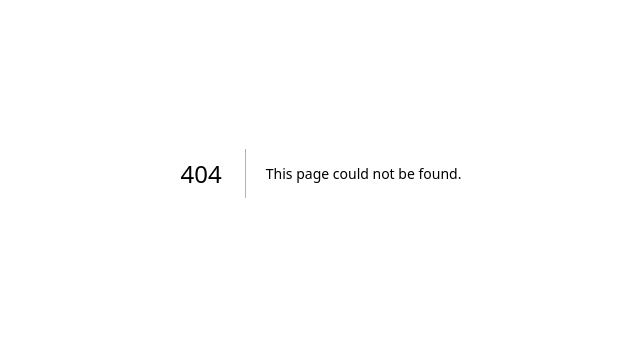
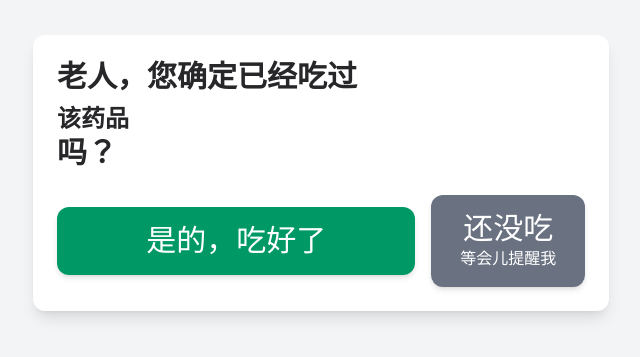
Before and after one commit to witch-00/drug-eat-app, a Next.js app: page /elderly/confirm in a window 1280 px wide. Before the commit this address had no page. Shown: the part 227-584 px from the top of the page, without its empty margins (319-959 px from the left). Built offline with nearby package versions, Linux system fonts and the light colour scheme.

Commit message:
v3: 完成第二个页面（吃药确认页），可正常访问

```diff
--- /dev/null
+++ b/app/elderly/confirm/page.tsx
@@ -0,0 +1,131 @@
+"use client";
+
+import React, { useMemo, useState } from "react";
+import { useRouter, useSearchParams } from "next/navigation";
+
+// TypeScript 类型（复用主页面类型定义）
+type Medication = {
+  name: string;
+  quantity: number;
+  unit?: string;
+};
+
+type ScheduleItem = {
+  time: string; // "08:00"
+  label?: string; // "上午 8:00"
+  medications: Medication[];
+};
+
+type CheckInRecord = {
+  elderlyName: string;
+  scheduledTime: string; // "08:00"
+  scheduledLabel?: string;
+  actualTimeISO: string;
+  status: "completed" | string;
+};
+
+export default function ConfirmPage(): React.ReactElement {
+  const router = useRouter();
+  const searchParams = useSearchParams();
+  const [btnDisabled, setBtnDisabled] = useState(false);
+
+  // 从 URL 查询参数读取数据：name, time, label, meds
+  // meds 可为 JSON 编码的数组，或以 | 分隔的药名列表
+  const elderlyName = searchParams.get("name") ?? "老人";
+  const scheduledTime = searchParams.get("time") ?? "08:00";
+  const scheduledLabel = searchParams.get("label") ?? undefined;
+  const medsRaw = searchParams.get("meds") ?? "";
+
+  const medications: Medication[] = useMemo(() => {
+    if (!medsRaw) return [];
+    try {
+      const parsed = JSON.parse(medsRaw);
+      if (Array.isArray(parsed)) return parsed as Medication[];
+    } catch (e) {
+      // not JSON, fallthrough
+    }
+    // fallback: split by '|', each part can be 'name x qty' or just name
+    return medsRaw.split("|").map((s) => {
+      const part = s.trim();
+      const match = part.match(/(.+)\s*[x×]\s*(\d+)/);
+      if (match) return { name: match[1].trim(), quantity: parseInt(match[2], 10) };
+      return { name: part, quantity: 1 };
+    });
+  }, [medsRaw]);
+
+  function saveCheckIn(status: "completed" | string) {
+    const record: CheckInRecord = {
+      elderlyName,
+      scheduledTime,
+      scheduledLabel,
+      actualTimeISO: new Date().toISOString(),
+      status,
+    };
+
+    try {
+      const dateKey = new Date().toISOString().split("T")[0];
+      const storageKey = `checkIn_${dateKey}_${scheduledTime}`; // 与主界面统一命名规则
+      localStorage.setItem(storageKey, JSON.stringify(record));
+    } catch (e) {
+      // ignore
+    }
+  }
+
+  async function handleConfirm() {
+    if (btnDisabled) return;
+    setBtnDisabled(true);
+    saveCheckIn("completed");
+    alert("已确认服药，即将返回主界面");
+    // 2 秒后返回主界面
+    setTimeout(() => router.push("/"), 2000);
+  }
+
+  function handleRemindLater() {
+    if (btnDisabled) return;
+    setBtnDisabled(true);
+    // 不修改打卡，仅提示
+    alert("已为您设置30分钟后再次提醒");
+    setTimeout(() => router.push("/"), 2000);
+  }
+
+  return (
+    <div className="min-h-screen flex items-center justify-center bg-gray-100 p-4">
+      <div className="w-full max-w-xl bg-white rounded-xl shadow-lg p-6">
+        <h1 className="text-2xl sm:text-3xl font-bold text-zinc-800 mb-4">
+          {elderlyName}，您确定已经吃过
+          {medications.length > 0 ? (
+            <span className="block mt-2 text-xl sm:text-2xl">{medications.map((m) => m.name).join("、")}</span>
+          ) : (
+            <span className="block mt-2 text-xl sm:text-2xl">该药品</span>
+          )}
+          吗？
+        </h1>
+
+        <div className="mt-6 flex gap-4 items-center justify-center">
+          <button
+            onClick={handleConfirm}
+            disabled={btnDisabled}
+            style={{ flexBasis: "70%" }}
+            className={`rounded-xl py-4 text-white text-2xl sm:text-3xl shadow-md ${
+              btnDisabled ? "bg-emerald-300" : "bg-emerald-600 hover:bg-emerald-700"
+            }`}
+          >
+            是的，吃好了
+          </button>
+
+          <button
+            onClick={handleRemindLater}
+            disabled={btnDisabled}
+            style={{ flexBasis: "30%" }}
+            className={`rounded-xl py-4 text-white text-2xl sm:text-3xl shadow-md ${
+              btnDisabled ? "bg-gray-300 text-gray-700" : "bg-gray-500 hover:bg-gray-600"
+            }`}
+          >
+            还没吃
+            <span className="block text-base">等会儿提醒我</span>
+          </button>
+        </div>
+      </div>
+    </div>
+  );
+}
--- a/app/page.tsx
+++ b/app/page.tsx
@@ -1,6 +1,7 @@
 "use client";
 
 import React, { useEffect, useState } from "react";
+import { useRouter } from "next/navigation";
 
 // TypeScript 类型定义
 type Medication = {
@@ -75,6 +76,7 @@ export default function Home(): React.ReactElement {
   const [taken, setTaken] = useState<boolean>(false);
   const [btnDisabled, setBtnDisabled] = useState<boolean>(false);
   const [elderly, setElderly] = useState<ElderlyInfo>(DEFAULT_ELDERLY_INFO);
+  const router = useRouter();
 
   useEffect(() => {
     document.title = "老人用药提醒";
@@ -124,29 +126,25 @@ export default function Home(): React.ReactElement {
 
   function handleTaken() {
     if (!activeSchedule) return;
-    setTaken(true);
     setBtnDisabled(true);
 
-    const record: CheckInRecord = {
-      elderlyName: elderly.name,
-      scheduledTime: activeSchedule.time,
-      scheduledLabel: activeSchedule.label,
-      actualTimeISO: new Date().toISOString(),
-      status: "completed",
-    };
+    // 构造 meds 参数：[{name, dosage}] 并编码为 JSON 字符串
+    const medsForParam = activeSchedule.medications.map((m) => ({
+      name: m.name,
+      dosage: `${m.quantity}${m.unit ?? "片"}`,
+    }));
 
-    try {
-      const dateKey = new Date().toISOString().split("T")[0]; // YYYY-MM-DD
-      const storageKey = `checkIn_${dateKey}_${activeSchedule.time}`; // 例如 checkIn_2026-02-11_08:00
-      localStorage.setItem(storageKey, JSON.stringify(record));
-    } catch (e) {
-      // ignore storage errors
-    }
+    const params = new URLSearchParams();
+    params.set("name", elderly.name);
+    params.set("time", activeSchedule.time);
+    if (activeSchedule.label) params.set("label", activeSchedule.label);
+    params.set("meds", JSON.stringify(medsForParam));
 
-    // 2秒内禁用按钮，防止重复点击
+    const url = `/elderly/confirm?${params.toString()}`;
+    router.push(url);
+
+    // 保持原有的防重复点击体验：导航后 2 秒内按钮仍为禁用状态
     setTimeout(() => setBtnDisabled(false), 2000);
-
-    alert(`${elderly.name}，已记录服药，将同步给子女！`);
   }
 
   return (
```
